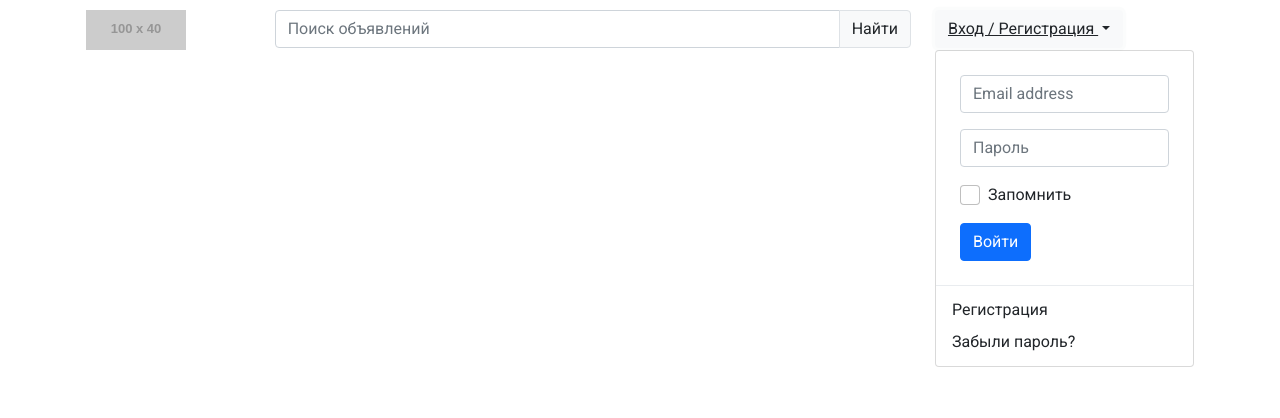
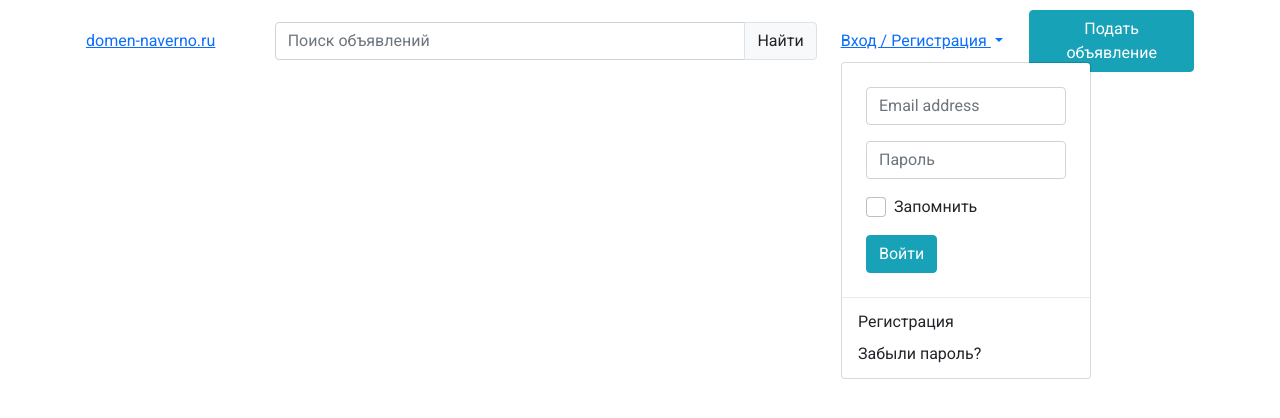
Before and after one commit to SafychCSS/classifield, a website: page dev/index.html in a window 1280 px wide. Both pictures are taken after a click on the button "Вход / Регистрация". Drawn offline with nearby package versions, Linux system fonts and the light colour scheme; files that its build step writes are made by us from their sources; placeholder pictures from the web are drawn by us.

Commit message:
edit header

```diff
--- a/dev/blocks/header.html
+++ b/dev/blocks/header.html
@@ -1,21 +1,19 @@
 <!-- begin .header -->
 <header class="header">
     <div class="container">
-        <div class="row">
+        <div class="row align-items-center justify-content-between">
             <div class="col-sm-2">
-                <a href="#" class="logo">
-                    <img src="https://via.placeholder.com/100x40" alt="logo">
-                </a>
+                <a href="#" class="logo">domen-naverno.ru</a>
             </div>
-            <div class="col-sm-7">
-                <div class="input-group mb-3">
+            <div class="col-sm-6">
+                <div class="input-group">
                     <input type="text" class="form-control" placeholder="Поиск объявлений" aria-label="Поиск объявлений" aria-describedby="button-addon2">
                     <button class="btn border btn-light" type="button" id="button-addon2">Найти</button>
                 </div>
             </div>
-            <div class="col-sm-3">
+            <div class="col-sm-2">
                 <div class="dropdown">
-                    <a class="btn btn-link btn-outline-light dropdown-toggle" href="#" role="button" id="dropdownMenuLink" data-toggle="dropdown" aria-expanded="false">
+                    <a class="dropdown-toggle" href="#" role="button" id="dropdownMenuLink" data-toggle="dropdown" aria-expanded="false" data-offset="0, 10">
                         Вход / Регистрация
                     </a>
 
@@ -35,7 +33,7 @@
                                     </label>
                                 </div>
                             </div>
-                            <button type="submit" class="btn btn-primary">Войти</button>
+                            <button type="submit" class="btn btn-info">Войти</button>
                         </form>
                         <div class="dropdown-divider"></div>
                         <a class="dropdown-item" href="#">Регистрация</a>
@@ -43,6 +41,9 @@
                     </div>
                 </div>
             </div>
+            <div class="col-sm-2 d-flex">
+                <a href="#" type="button" class="btn btn-info ml-auto">Подать объявление</a>
+            </div>
         </div>
     </div>
 </header>
--- a/dev/index.html
+++ b/dev/index.html
@@ -15,22 +15,7 @@
 
     //= blocks/header.html
 
-    <!-- begin content -->
-    <div class="content">
-        <!-- begin main -->
-        <main class="main">
 
-        </main>
-        <!-- end main -->
-
-        <!-- begin sidebar -->
-        <div class="sidebar">
-
-        </div>
-        <!-- end sidebar -->
-
-    </div>
-    <!-- end content -->
 
     //= blocks/footer.html
 
--- a/dev/static/sass/_settings.scss
+++ b/dev/static/sass/_settings.scss
@@ -5,3 +5,7 @@ body {
 * {
     outline: 0;
 }
+
+.dropdown-menu {
+    width: 250px;
+}
```
